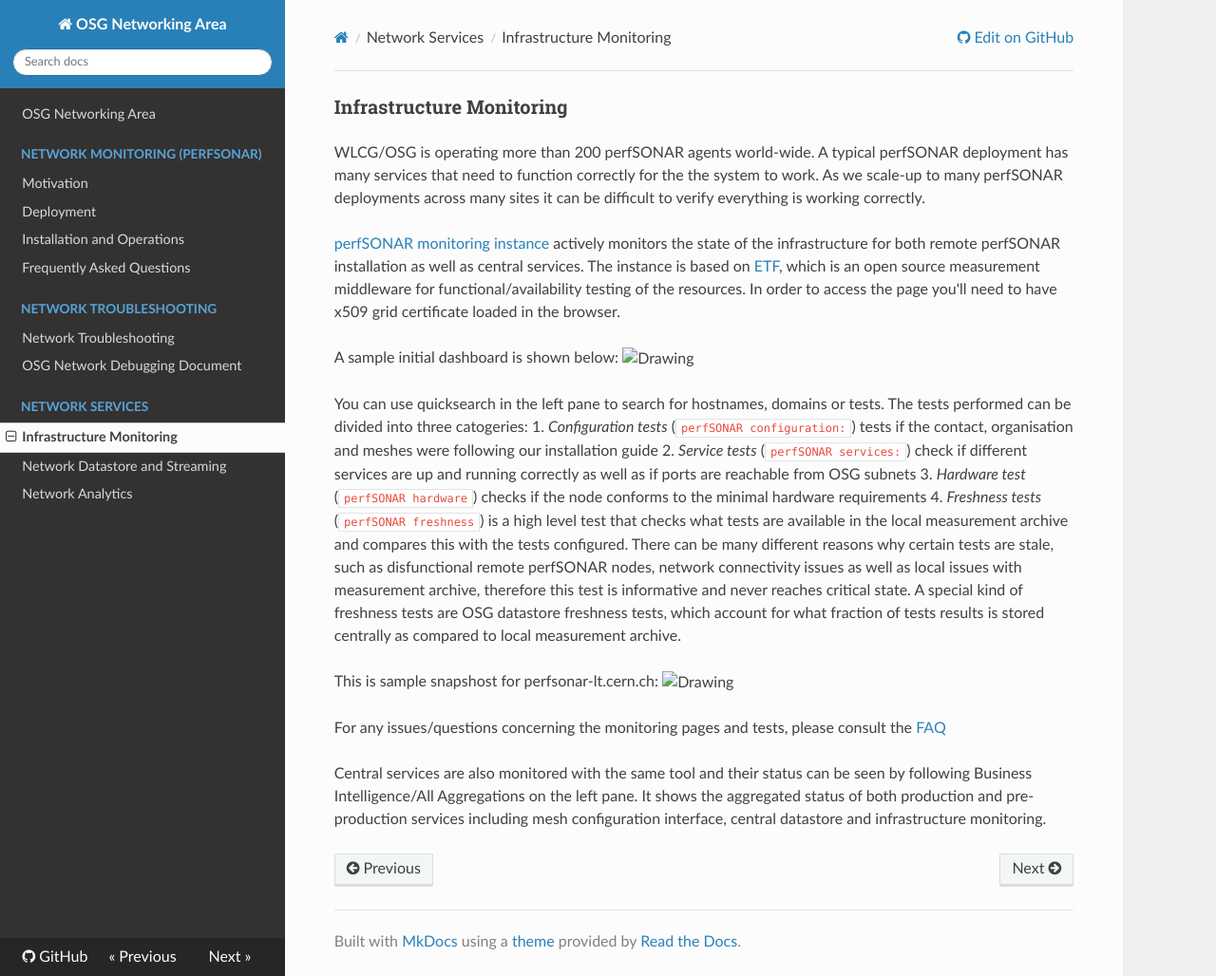
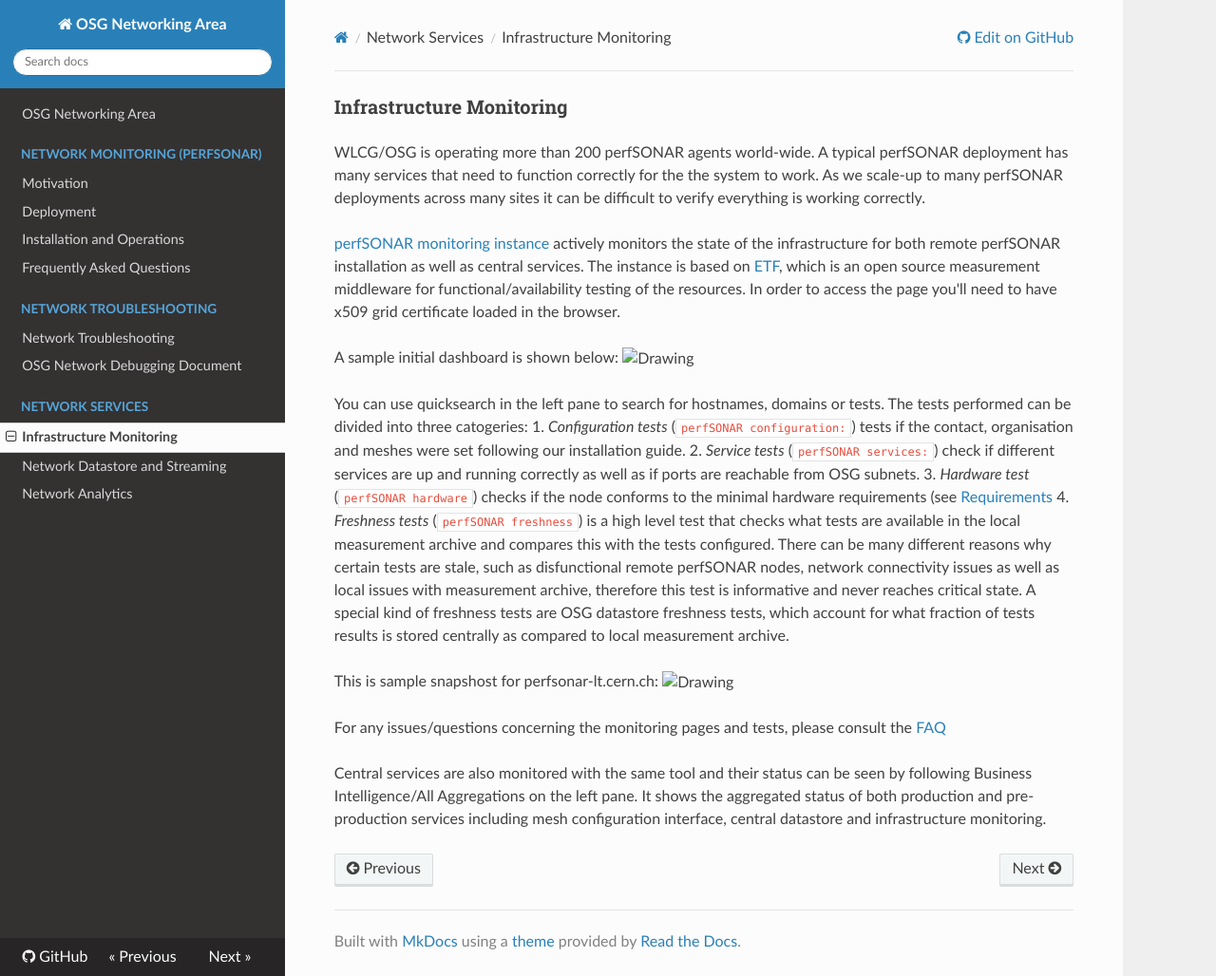
Before and after one commit to osg-htc/networking, an MkDocs documentation site: the page built from docs/perfsonar/psetf.md, in a window 1280 px wide and 1028 px high. Shown: the whole window at 95% size. Built offline with MkDocs 1.6.1, drawn with Linux system fonts in a browser that asks for light colours; nearby versions of some CDN libraries; old or Windows-style settings are respelled for this version of MkDocs.

Commit message:
Update psetf.md

```diff
--- a/docs/perfsonar/psetf.md
+++ b/docs/perfsonar/psetf.md
@@ -9,9 +9,9 @@
 <img src="../img/etf.png" alt="Drawing" style="width: 250px;"/>
 
 You can use quicksearch in the left pane to search for hostnames, domains or tests. The tests performed can be divided into three catogeries:
-1. *Configuration tests* (`perfSONAR configuration:`) tests if the contact, organisation and meshes were following our installation guide
-2. *Service tests* (`perfSONAR services:`) check if different services are up and running correctly as well as if ports are reachable from OSG subnets
-3. *Hardware test* (`perfSONAR hardware`) checks if the node conforms to the minimal hardware requirements
+1. *Configuration tests* (`perfSONAR configuration:`) tests if the contact, organisation and meshes were set following our installation guide.
+2. *Service tests* (`perfSONAR services:`) check if different services are up and running correctly as well as if ports are reachable from OSG subnets.
+3. *Hardware test* (`perfSONAR hardware`) checks if the node conforms to the minimal hardware requirements (see [Requirements](deployment-models.md)
 4. *Freshness tests* (`perfSONAR freshness`) is a high level test that checks what tests are available in the local measurement archive and compares this with the tests configured. There can be many different reasons why certain tests are stale, such as disfunctional remote perfSONAR nodes, network connectivity issues as well as local issues with measurement archive, therefore this test is informative and never reaches critical state. A special kind of freshness tests are OSG datastore freshness tests, which account for what fraction of tests results is stored centrally as compared to local measurement archive.
 
 This is sample snapshost for perfsonar-lt.cern.ch:
```
